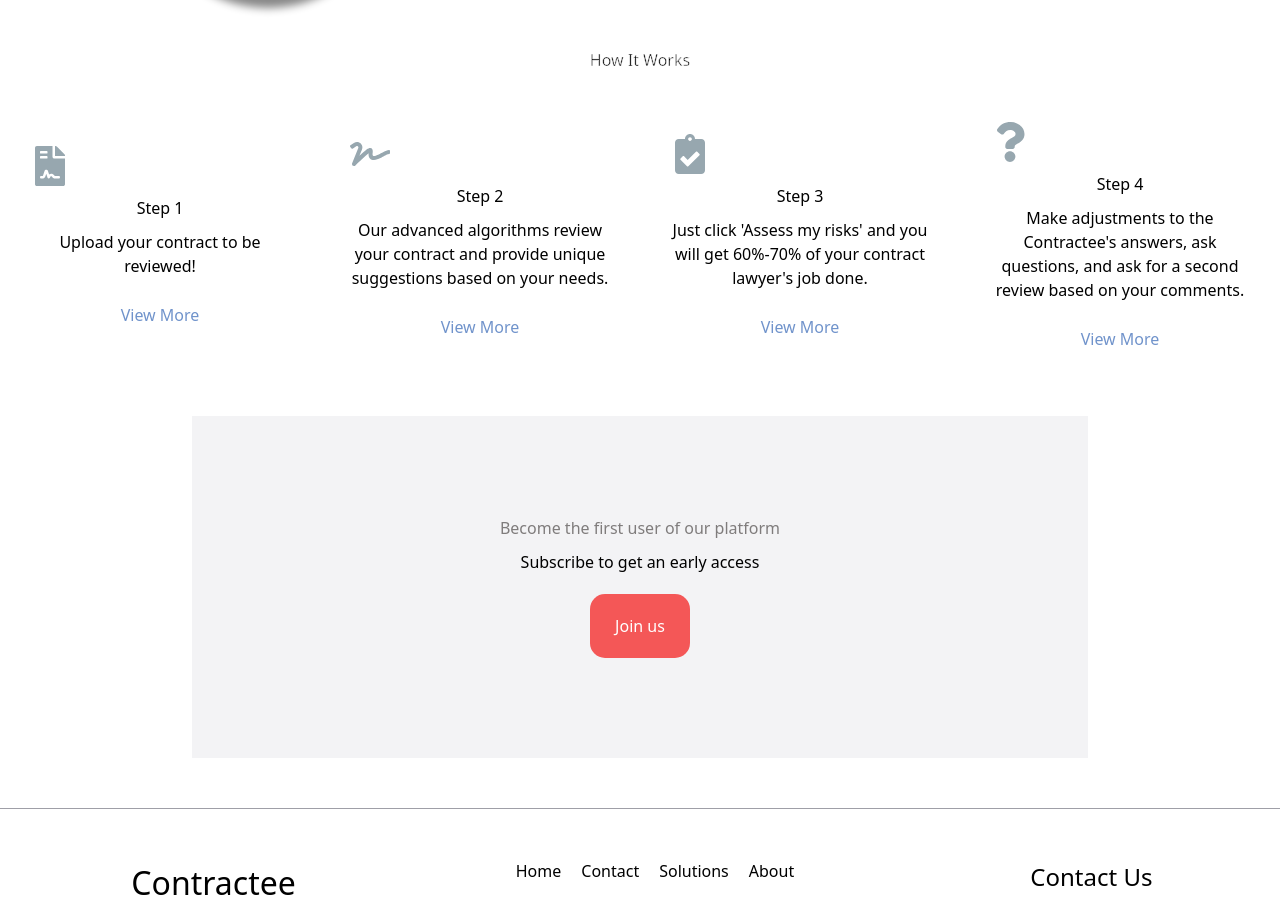
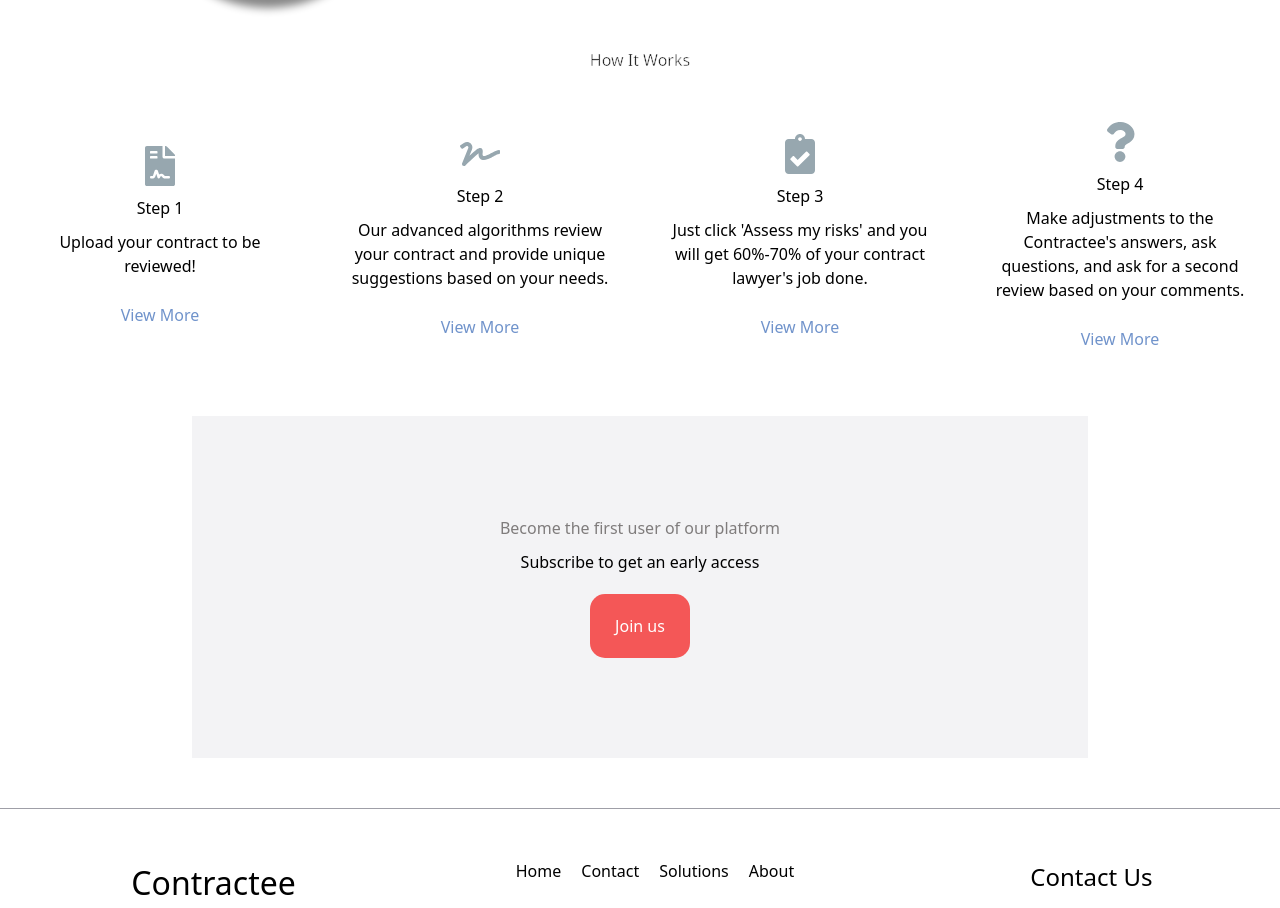
Before and after one commit to Sargis221/contractee-mvp, a React (Create React App) app: page / in a window 1280 px wide. Shown: the part 1556-2464 px from the top of the page. Built offline with nearby package versions, Linux system fonts and the light colour scheme.

Commit message:
fix: css for icons on main page

```diff
--- a/src/App.js
+++ b/src/App.js
@@ -8,6 +8,7 @@ import Contact from './pages/contact';
 import Riskassessment from './pages/riskassessment';
 import Assign from './pages/assign';
 import Upload from './pages/upload';
+import Viewer from './pages/viewer';
 
 function App() {
   return (
@@ -21,6 +22,7 @@ function App() {
         <Route path='risk' element={<Riskassessment/>}/>
         <Route path='assign' element={<Assign/>}/>
         <Route path='upload' element={<Upload/>}/>
+        <Route path='viewer' element={<Viewer/>}/>
       </Routes>
       <Footer/>
     </div>
--- a/src/components/steps/index.jsx
+++ b/src/components/steps/index.jsx
@@ -2,7 +2,7 @@ import "./style.css"
 function Steps(props){
     return(
         <div className="L-main-step">
-                {props.icon}
+            {props.icon}
                 <h3 className="L-main-h3">{props.stepcount}</h3>
                 <p className="L-main-stepp">{props.text}</p>
                 <button className="L-main-btn">View More</button>
--- a/src/components/steps/style.css
+++ b/src/components/steps/style.css
@@ -1,3 +1,6 @@
+svg {
+  display: unset;
+}
 .icon{
     width: 40px !important;
     height: 40px !important;
--- a/src/pages/upload/index.jsx
+++ b/src/pages/upload/index.jsx
@@ -1,4 +1,3 @@
-import { useEffect} from "react";
 import DocumentUpload from "../../components/documentupload/DocumentUpload";
 function Upload() {
     return <div>
--- /dev/null
+++ b/src/pages/viewer/index.jsx
@@ -0,0 +1,5 @@
+function Viewer() {
+    return <div>Viewer</div>
+}
+
+export default Viewer;
```
